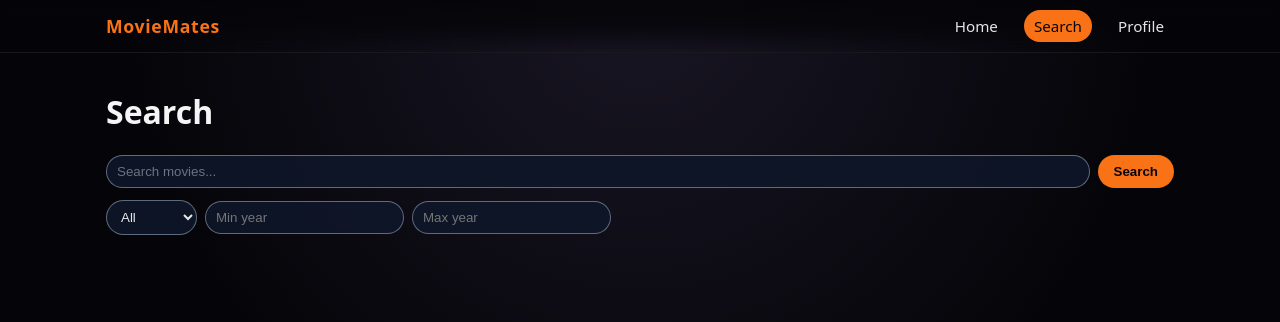
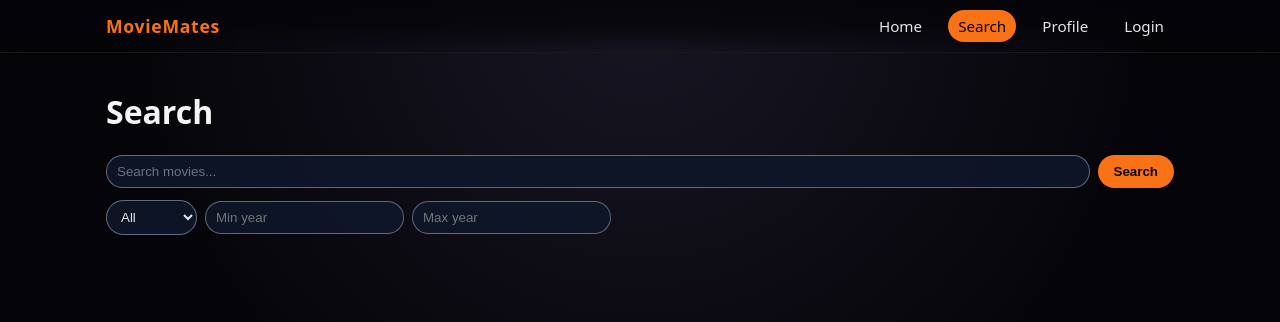
Before and after one commit to juri-chas/MovieMates, a React (Vite) app: page /search in a window 1280 px wide. Shown: the top 322 px of the page. Built offline with nearby package versions, Linux system fonts and the light colour scheme.

Commit message:
Updating Navbar, adding Login
Adding login in navbar.

```diff
--- a/src/components/Navbar.tsx
+++ b/src/components/Navbar.tsx
@@ -17,6 +17,9 @@ export function Navbar() {
           <NavLink to="/profile" className="navbar__link">
             Profile
           </NavLink>
+          <NavLink to="/login" className="navbar__link">
+            Login
+          </NavLink>
         </nav>
       </div>
     </header>
```
